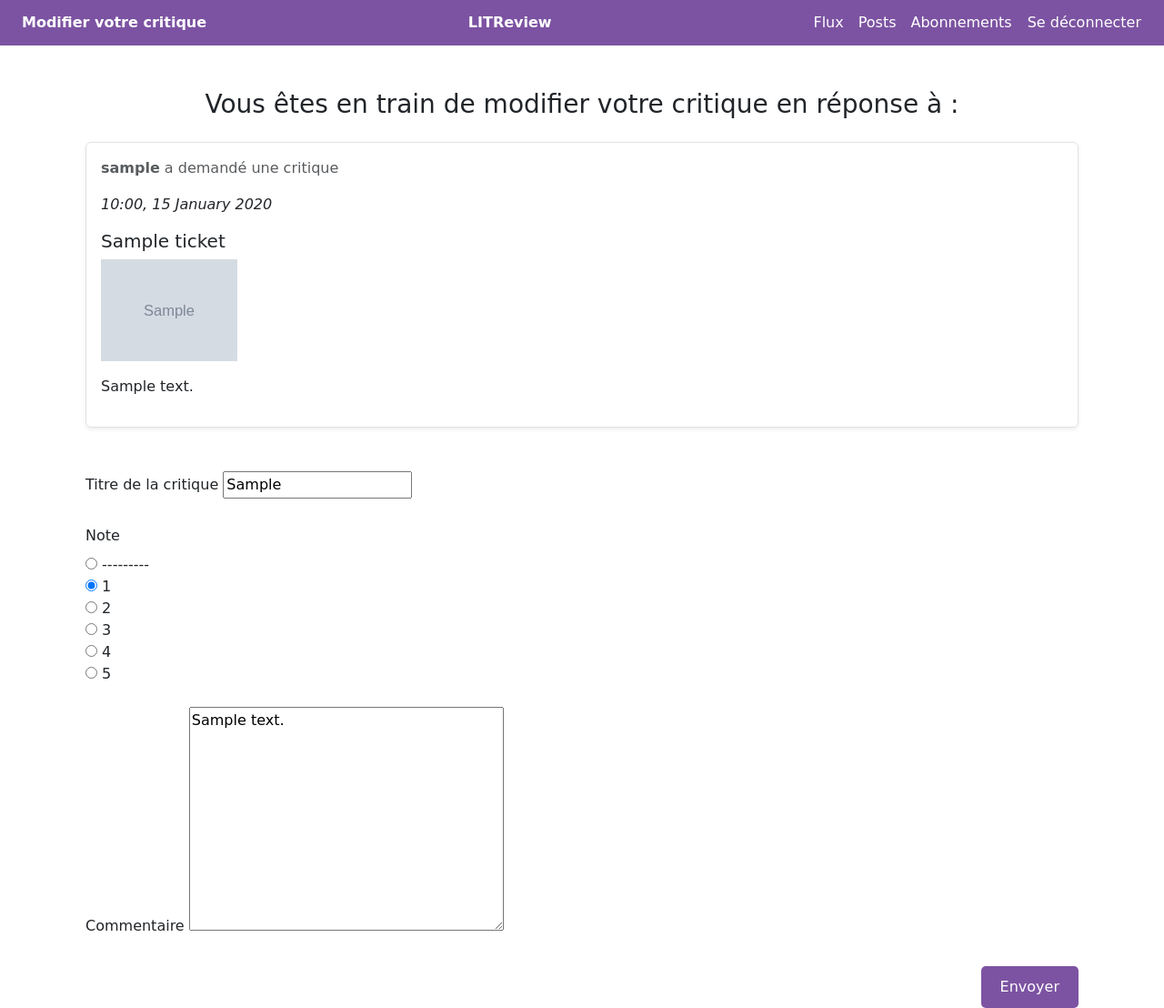
After one commit to abi-seg/oc-p9-litreview, a Django app: page /review/1/edit/ in a window 1280 px wide. The commit adds this page. Shown: the whole page at 91% size. Run offline with Django 5.2, Linux system fonts and the light colour scheme; a user stored in the database is signed in; tables that the repository leaves empty hold one stand-in row (values such as "Sample post"); grey boxes marked "Sample" are stand-in pictures.

```diff
--- a/reviews/forms.py
+++ b/reviews/forms.py
@@ -25,7 +25,10 @@ class ReviewForm(forms.ModelForm):
         model = Review
         fields = ['headline', 'rating', 'body']
         widgets = {
-            'headline': forms.TextInput(attrs={'class': 'form-control'}),
-            'rating': forms.RadioSelect(),
-            'body': forms.Textarea(attrs={'class': 'form-control', 'rows': 4}),
+            'rating':forms.RadioSelect
         }
+
+    def __init__(self, *args, **kwargs):
+        super().__init__(*args, **kwargs)
+        self.fields['headline'].widget.attrs['class'] = 'form-input'
+        self.fields['body'].widget.attrs['class'] = 'form-input'
--- a/reviews/urls.py
+++ b/reviews/urls.py
@@ -13,4 +13,6 @@ urlpatterns = [
     path('abonnements/', views.follow_users_view, name='follow_users'),
     path('unfollow/<int:follow_id>/', views.unfollow_user_view, name='unfollow_user'),
     path('posts/',views.posts_view, name='posts'),
+    path('review/<int:review_id>/edit/',views.edit_review, name = 'edit_review'),
+    path('review/<int:review_id>/delete/', views.delete_review, name='delete_review')
 ]
--- a/reviews/views.py
+++ b/reviews/views.py
@@ -7,6 +7,7 @@ from django.db.models import Q
 from django.contrib import messages
 from django.contrib.auth import get_user_model
 from itertools import chain
+from django.http import HttpResponseForbidden
 
 @login_required
 
@@ -192,3 +193,29 @@ def posts_view(request):
     return render(request,'reviews/posts.html', {
         'items':items
     })
+@login_required
+def edit_review(request,review_id):
+    review = get_object_or_404(Review,id=review_id,user=request.user)
+    if review.user != request.user:
+        return HttpResponseForbidden("You cannot edit someone else's review.")
+
+    if request.method == 'POST':
+        form = ReviewForm(request.POST,instance = review)
+        if form.is_valid():
+            form.save()
+            return redirect('posts')
+    else:
+        form = ReviewForm(instance = review)
+
+    return render(request, 'reviews/edit_review.html',{
+        'form' : form,
+        'review': review
+    })
+
+@require_POST
+@login_required
+
+def delete_review(request, review_id):
+    review = get_object_or_404(Review, id = review_id, user = request.user)
+    review.delete()
+    return redirect('posts')
--- a/templates/base.html
+++ b/templates/base.html
@@ -29,6 +29,14 @@
         .btn-brown:hover {
             background-color:#7c53a2;
         }
+    .rating-inline li {
+    display: inline-block;
+    margin-right: 15px;
+  }
+
+  .rating-inline input {
+    margin-right: 5px;
+  }
     </style>
 </head>
 <body>
--- /dev/null
+++ b/templates/reviews/edit_review.html
@@ -0,0 +1,44 @@
+{% extends "base.html" %}
+{% block title %}Modifier votre propre critique{% endblock %}
+{% block header_title %}Modifier votre critique{% endblock %}
+
+{% block content %}
+<div class="container mt-5">
+  <h3 class="mb-4 text-center">Vous êtes en train de modifier votre critique en réponse à :</h3>
+
+  <div class="border p-3 mb-5 shadow-sm rounded">
+    <p class="text-muted"><strong>{{ review.ticket.user.username }}</strong> a demandé une critique</p>
+    <p class="fst-italic">{{ review.ticket.time_created|date:"H:i, d F Y" }}</p>
+    <h5>{{ review.ticket.title }}</h5>
+    {% if review.ticket.image %}
+      <img src="{{ review.ticket.image.url }}" alt="Image du ticket" class="mb-3" style="max-width:150px;">
+    {% endif %}
+    <p>{{ review.ticket.description }}</p>
+  </div>
+
+  <form method="POST">
+    {% csrf_token %}
+
+    <div class="mb-4">
+      <label for="id_headline" class="form-label">Titre de la critique</label>
+      {{ form.headline }}
+    </div>
+
+    <div class="mb-4">
+      <label for="id_rating" class="form-label d-block">Note</label>
+      {{ form.rating }}  {# Already styled with radio inputs from the form #}
+    </div>
+
+    <div class="mb-4">
+      <label for="id_body" class="form-label">Commentaire</label>
+      {{ form.body }}
+    </div>
+
+    <div class="text-end">
+      <button type="submit" class="btn" style="background-color:#7c53a2; color:white; padding:10px 20px; border-radius:5px;">
+        Envoyer
+      </button>
+    </div>
+  </form>
+</div>
+{% endblock %}
--- a/templates/reviews/follow_users.html
+++ b/templates/reviews/follow_users.html
@@ -22,7 +22,8 @@
                         <tr>
                             <td>{{ relation.followed_user.username }}</td>
                             <td class="text-end">
-                                <form method="POST" action="{% url 'unfollow_user' relation.id %}">
+                                <form method="POST" action="{% url 'unfollow_user' relation.id %}"
+                                    onsubmit="return confirm('Êtes-vous sur de vouloir vous Désabonner de {{relation.followed_user.username}} ?');">
                                     {% csrf_token %}
                                     <button type="submit" class="btn btn-outline-dark btn-sm">Désabonner</button>
                                 </form>
```
Also changed, not shown: templates/reviews/posts.html (+68 -7 lines).
